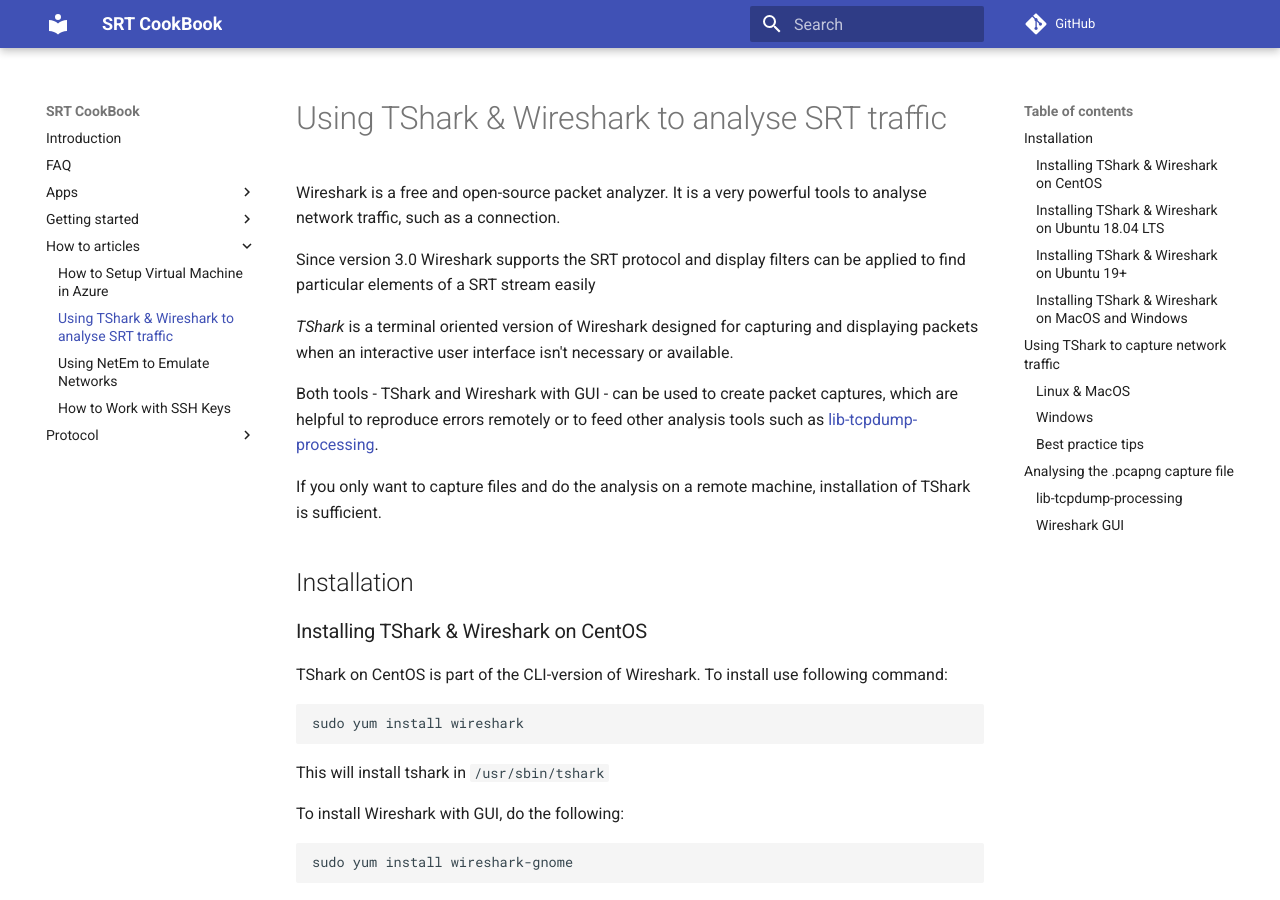
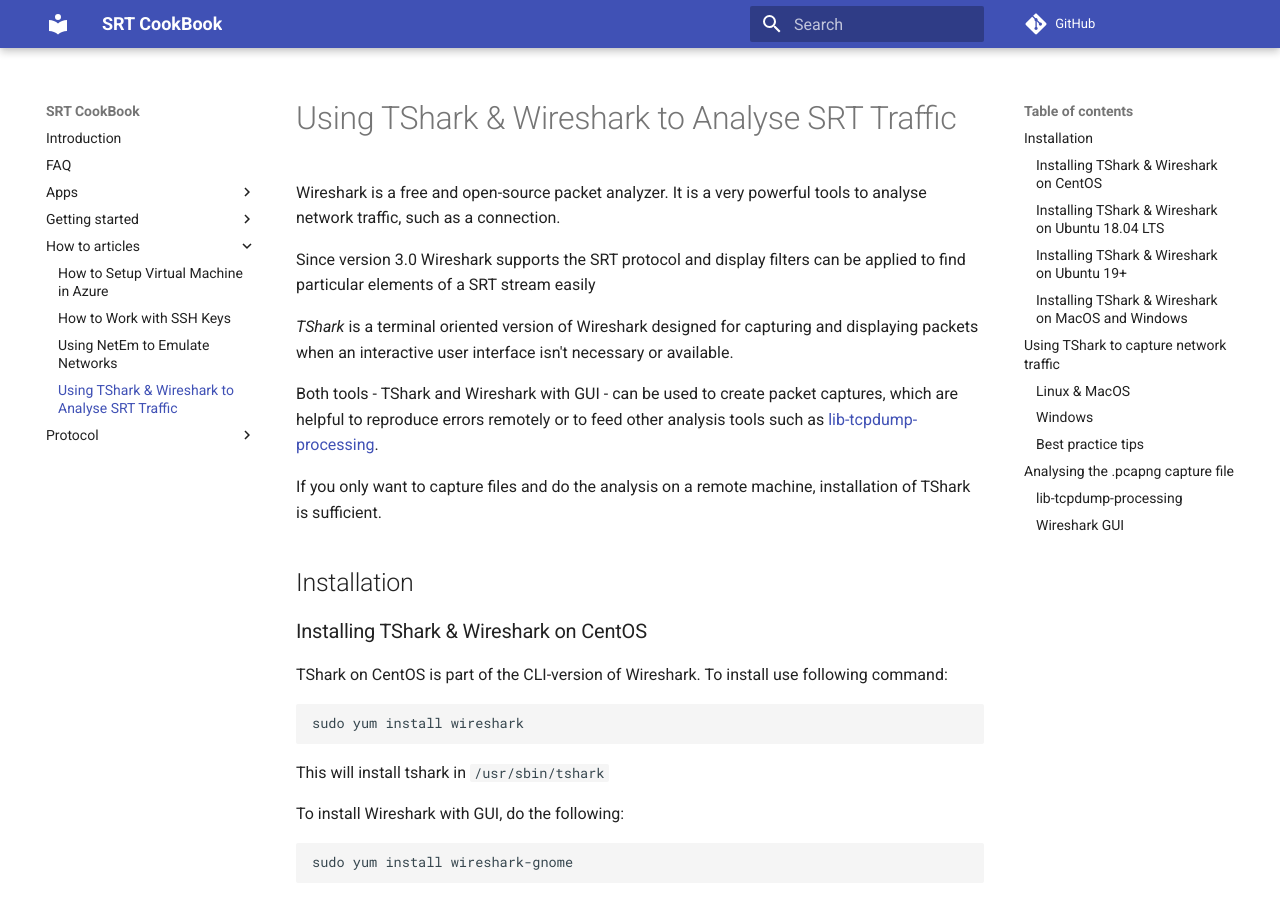
Before and after one commit to SRTLab/srt-cookbook, an MkDocs documentation site: the page built from docs/how-to-articles/using-tshark-wireshark-to-analyse-srt-traffic.md, in a window 1280 px wide and 900 px high. Built offline with MkDocs 1.6.1 and Material for MkDocs 9.7.7, drawn with Linux system fonts in a browser that asks for light colours; comment, search, counter and statistics services are not loaded.

```diff
--- a/docs/how-to-articles/how-to-setup-wireshark-for-srt-traffic-analysis.md
+++ b/docs/how-to-articles/using-tshark-wireshark-to-analyse-srt-traffic.md
@@ -1,4 +1,4 @@
-# Using TShark & Wireshark to analyse SRT traffic
+# Using TShark & Wireshark to Analyse SRT Traffic
 
 Wireshark is a free and open-source packet analyzer. It is a very powerful tools to analyse network traffic, such as a connection.
 
```
Also changed, not shown: docs/how-to-articles/using-netem-to-emulate-networks.md (renamed from docs/how-to-articles/how-to-simulate-networks-with-netem.md).
